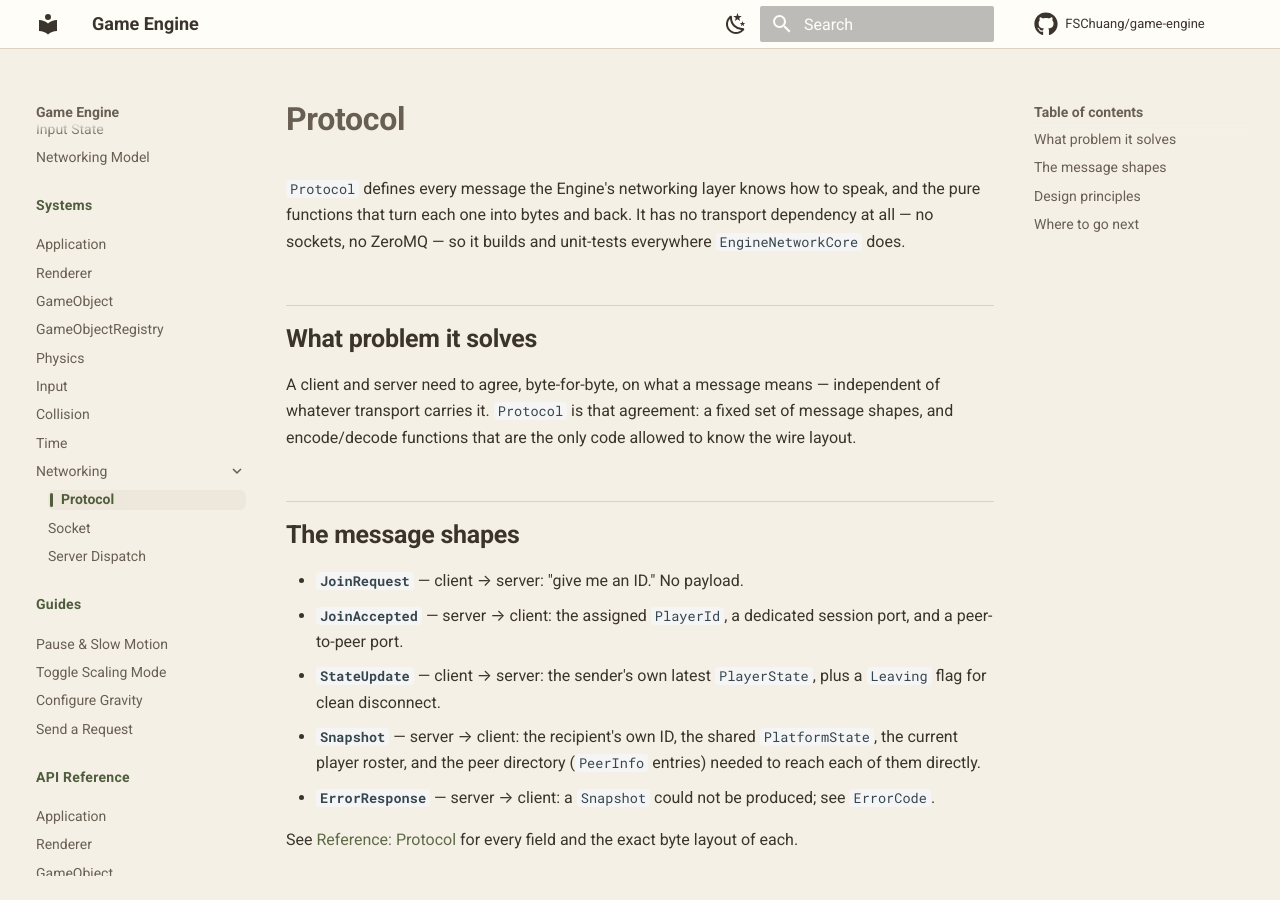
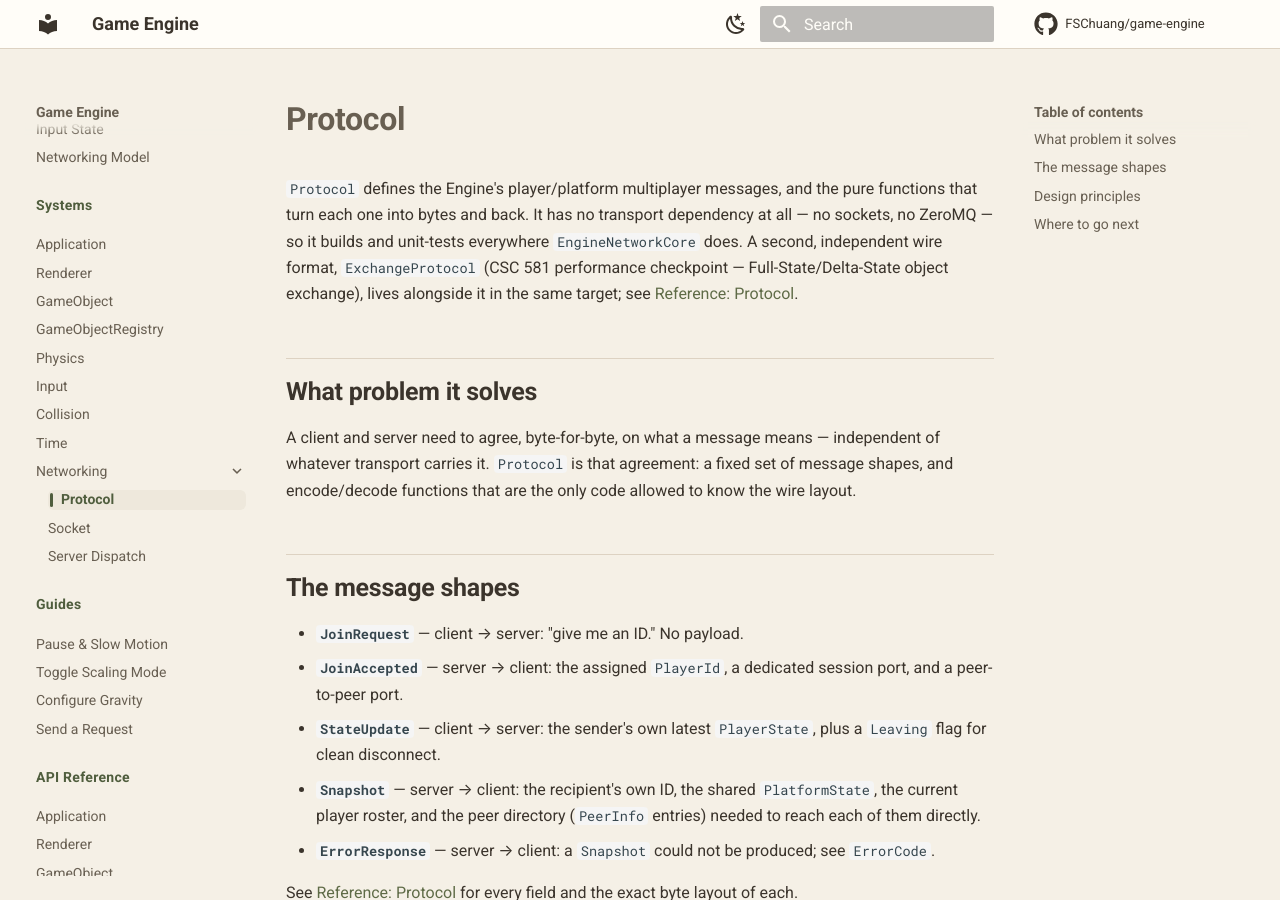
Before and after one commit to FSChuang/game-engine, an MkDocs documentation site: the page built from docs/systems/networking/protocol.md, in a window 1280 px wide and 900 px high. Built offline with MkDocs 1.6.1 and Material for MkDocs 9.7.7, drawn with Linux system fonts in a browser that asks for light colours; comment, search, counter and statistics services are not loaded.

```diff
--- a/docs/systems/networking/protocol.md
+++ b/docs/systems/networking/protocol.md
@@ -1,9 +1,12 @@
 # Protocol
 
-`Protocol` defines every message the Engine's networking layer knows how to
-speak, and the pure functions that turn each one into bytes and back. It has
-no transport dependency at all — no sockets, no ZeroMQ — so it builds and
-unit-tests everywhere `EngineNetworkCore` does.
+`Protocol` defines the Engine's player/platform multiplayer messages, and the
+pure functions that turn each one into bytes and back. It has no transport
+dependency at all — no sockets, no ZeroMQ — so it builds and unit-tests
+everywhere `EngineNetworkCore` does. A second, independent wire format,
+`ExchangeProtocol` (CSC 581 performance checkpoint — Full-State/Delta-State
+object exchange), lives alongside it in the same target; see
+[Reference: Protocol](../../reference/protocol.md#exchange-protocol-csc-581-performance-checkpoint).
 
 ## What problem it solves
 
```
Also changed, not shown: README.md (+3 -3 lines), docs/reference/protocol.md (+38 -0 lines), docs/reference/socket.md (+7 -0 lines), docs/systems/networking/index.md (+6 -5 lines), docs/systems/networking/socket.md (+9 -1 lines), 1 other file.
